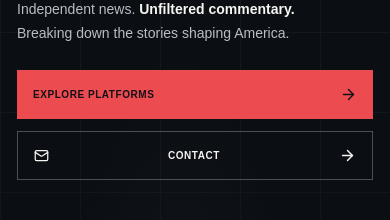
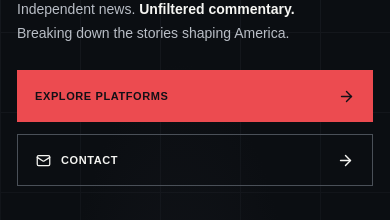
Before and after one commit to awl1991/Unwoke, a Next.js app: page / in a window 390 px wide. Shown: the part 300-520 px from the top of the page. Built offline with nearby package versions, Linux system fonts and the light colour scheme; no server answers.

Commit message:
align hero buttons on mobile

```diff
--- a/app/globals.css
+++ b/app/globals.css
@@ -245,3 +245,8 @@ button:focus-visible,a:focus-visible{outline:2px solid var(--red);outline-offset
 }
 @media(max-width:1280px) and (prefers-reduced-motion:reduce){.ticker-track{animation:none}.ticker-dup{display:none}}
 @media(min-width:651px) and (max-width:1280px){.ticker-track .ticker-content{gap:44px;padding-left:44px}}
+
+/* Consistent hero buttons */
+.btn-label{display:inline-flex;align-items:center;gap:10px}
+.secondary-button>svg:last-child{margin-left:7px}
+@media(max-width:650px){.primary-button,.secondary-button{justify-content:space-between;min-height:52px;padding:0 18px;font-size:11px}.primary-button>svg:last-child,.secondary-button>svg:last-child{margin-left:0}}
--- a/app/page.tsx
+++ b/app/page.tsx
@@ -39,8 +39,8 @@ export default async function HomePage() {
             <h1 id="hero-title">THE NEWS<span className="hero-period">.</span><br/>THE CONTEXT<span className="hero-period">.</span><br/><span className="hero-outline">THE CONVERSATION.</span></h1>
             <p className="hero-subtitle">Independent news. <strong>Unfiltered commentary.</strong><br/>Breaking down the stories shaping America.</p>
             <div className="hero-cta-row">
-              <a className="primary-button" href="#connect">EXPLORE PLATFORMS <ArrowRight size={17}/></a>
-              <a className="secondary-button" href="#contact"><Mail size={15}/> CONTACT <ArrowRight size={17}/></a>
+              <a className="primary-button" href="#connect"><span className="btn-label">EXPLORE PLATFORMS</span><ArrowRight size={17}/></a>
+              <a className="secondary-button" href="#contact"><span className="btn-label"><Mail size={15}/>CONTACT</span><ArrowRight size={17}/></a>
             </div>
             <div className="hero-signoff"><span className="small-asterisk">✳︎</span><span>YOUR HUB FOR EVERYTHING<br/>UNWOKETHOUGHTS.</span><span className="signoff-rule"/></div>
           </div>
```
Also changed, not shown: 2 other files (tests, documents, lock files or other folders).
